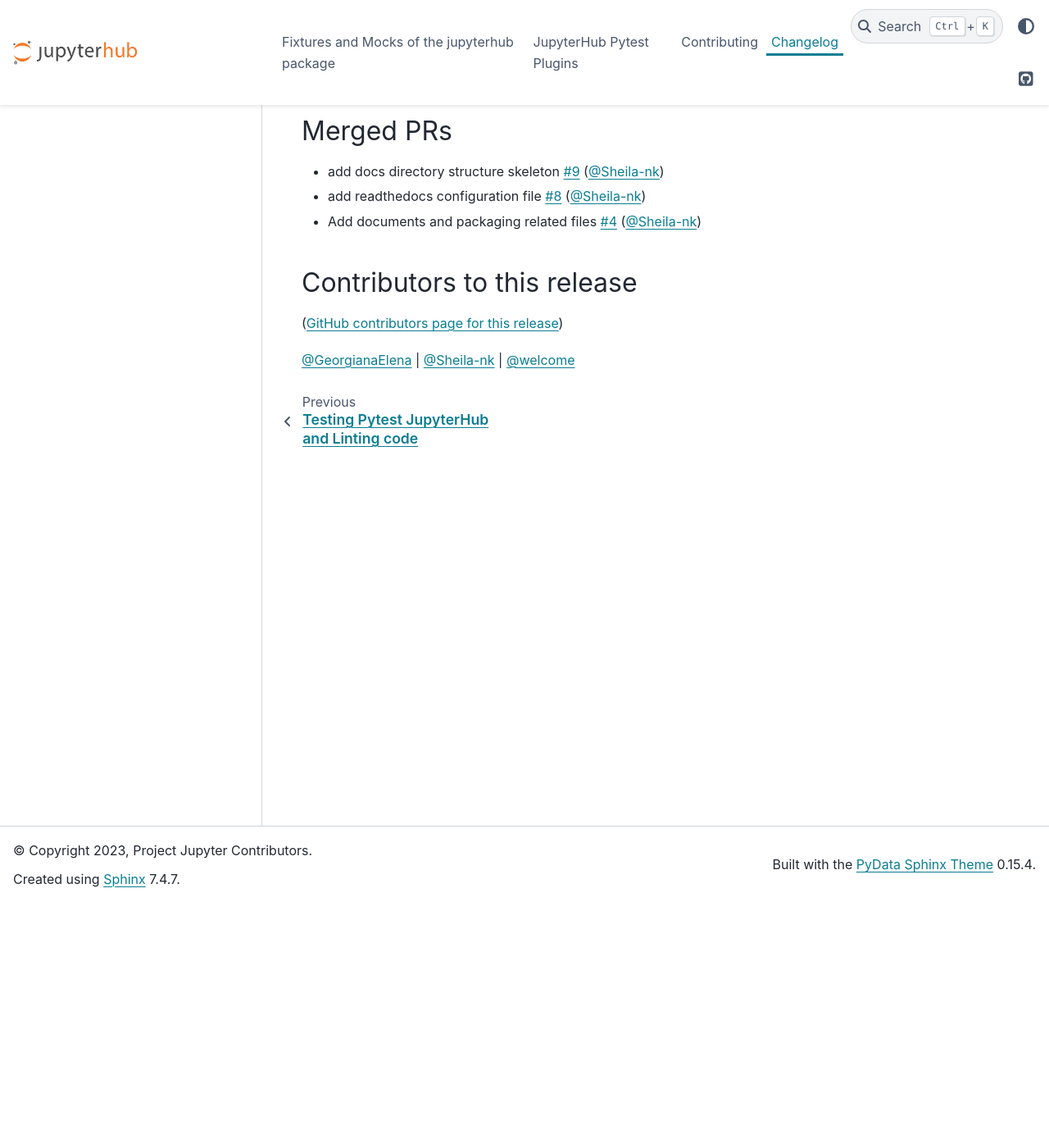
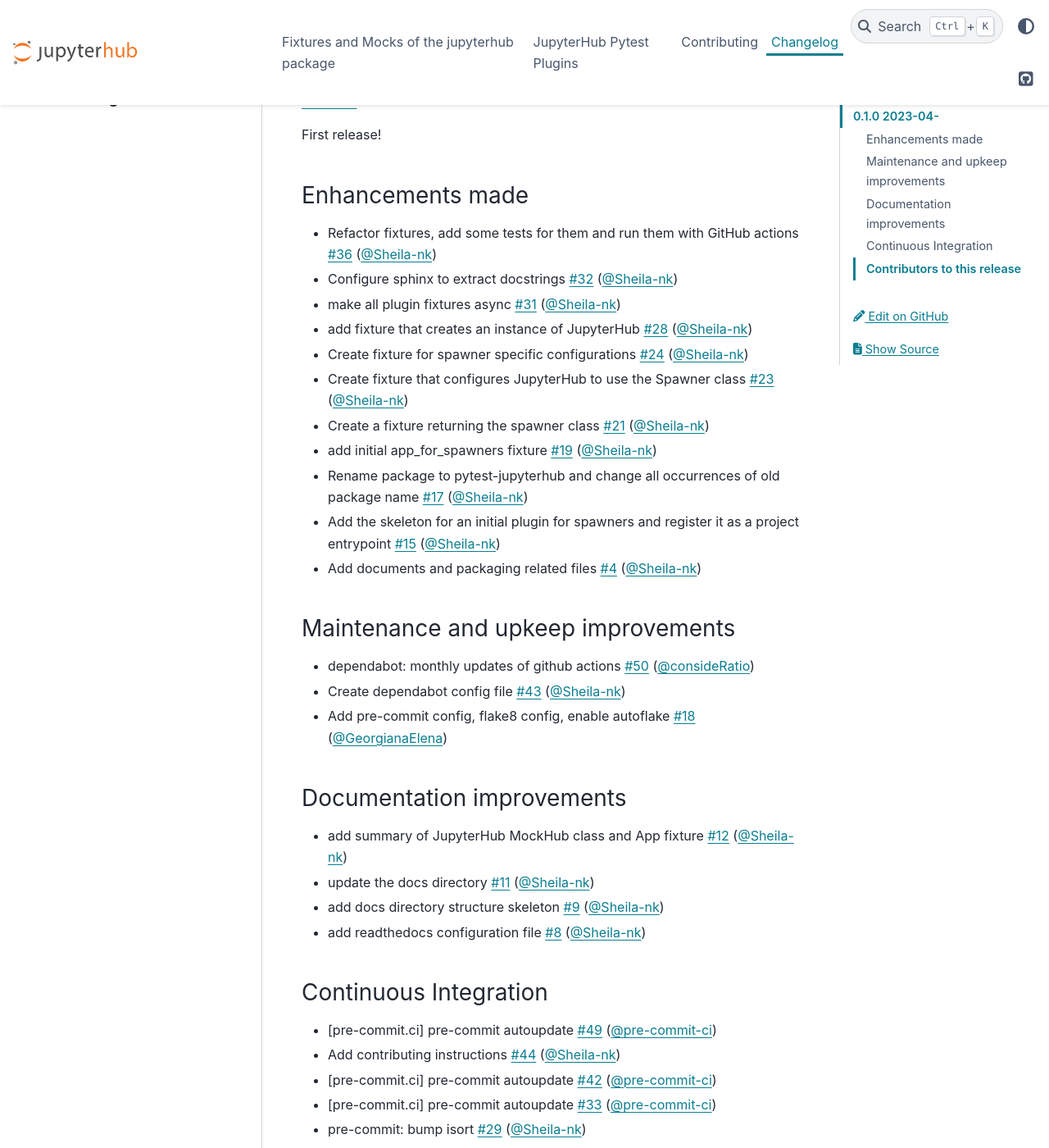
Before and after one commit to jupyterhub/pytest-jupyterhub, a Sphinx documentation site: the page built from docs/source/changelog.md, in a window 1280 px wide and 1400 px high, scrolled down 299 px. Shown: the whole window at 82% size. Built offline with Sphinx 7.4.7 and the PyData theme 0.15.4, drawn with Linux system fonts in a browser that asks for light colours; some of the changed text lies outside the part shown.

Commit message:
Add changelog for 0.1.0

```diff
--- a/docs/source/changelog.md
+++ b/docs/source/changelog.md
@@ -1,19 +1,49 @@
 # Changelog
 
 For detailed changes from the prior release, click on the version number, and
-its link will bring up a GitHub listing of changes. Use `git log` on the
-command line for details.
+its link will bring up a GitHub listing of changes. Use `git log` on the command line for details.
 
-([full changelog](https://github.com/jupyterhub/pytest-jupyterhub/compare/0a6ed6d634f8bd9ae294a367fad1757f521f18b1...3407b07596b0be6cc141a8a671fa8be2257d1c80))
+## [0.1.0](https://github.com/jupyterhub/pytest-jupyterhub/compare/60e995b618c5aec4a950523dc880a65a031769ab...5f535ddf56b3c0953bfa48c9d8d9ff45734f9417) 2023-04-
 
-## Merged PRs
+First release!
 
+### Enhancements made
+
+- Refactor fixtures, add some tests for them and run them with GitHub actions [#36](https://github.com/jupyterhub/pytest-jupyterhub/pull/36) ([@Sheila-nk](https://github.com/Sheila-nk))
+- Configure sphinx to extract docstrings [#32](https://github.com/jupyterhub/pytest-jupyterhub/pull/32) ([@Sheila-nk](https://github.com/Sheila-nk))
+- make all plugin fixtures async [#31](https://github.com/jupyterhub/pytest-jupyterhub/pull/31) ([@Sheila-nk](https://github.com/Sheila-nk))
+- add fixture that creates an instance of JupyterHub [#28](https://github.com/jupyterhub/pytest-jupyterhub/pull/28) ([@Sheila-nk](https://github.com/Sheila-nk))
+- Create fixture for spawner specific configurations [#24](https://github.com/jupyterhub/pytest-jupyterhub/pull/24) ([@Sheila-nk](https://github.com/Sheila-nk))
+- Create fixture that configures JupyterHub to use the Spawner class [#23](https://github.com/jupyterhub/pytest-jupyterhub/pull/23) ([@Sheila-nk](https://github.com/Sheila-nk))
+- Create a fixture returning the spawner class [#21](https://github.com/jupyterhub/pytest-jupyterhub/pull/21) ([@Sheila-nk](https://github.com/Sheila-nk))
+- add initial app_for_spawners fixture [#19](https://github.com/jupyterhub/pytest-jupyterhub/pull/19) ([@Sheila-nk](https://github.com/Sheila-nk))
+- Rename package to pytest-jupyterhub and change all occurrences of old package name [#17](https://github.com/jupyterhub/pytest-jupyterhub/pull/17) ([@Sheila-nk](https://github.com/Sheila-nk))
+- Add the skeleton for an initial plugin for spawners and register it as a project entrypoint [#15](https://github.com/jupyterhub/pytest-jupyterhub/pull/15) ([@Sheila-nk](https://github.com/Sheila-nk))
+- Add documents and packaging related files [#4](https://github.com/jupyterhub/pytest-jupyterhub/pull/4) ([@Sheila-nk](https://github.com/Sheila-nk))
+
+### Maintenance and upkeep improvements
+
+- dependabot: monthly updates of github actions [#50](https://github.com/jupyterhub/pytest-jupyterhub/pull/50) ([@consideRatio](https://github.com/consideRatio))
+- Create dependabot config file [#43](https://github.com/jupyterhub/pytest-jupyterhub/pull/43) ([@Sheila-nk](https://github.com/Sheila-nk))
+- Add pre-commit config, flake8 config, enable autoflake [#18](https://github.com/jupyterhub/pytest-jupyterhub/pull/18) ([@GeorgianaElena](https://github.com/GeorgianaElena))
+
+### Documentation improvements
+
+- add summary of JupyterHub MockHub class and App fixture [#12](https://github.com/jupyterhub/pytest-jupyterhub/pull/12) ([@Sheila-nk](https://github.com/Sheila-nk))
+- update the docs directory [#11](https://github.com/jupyterhub/pytest-jupyterhub/pull/11) ([@Sheila-nk](https://github.com/Sheila-nk))
 - add docs directory structure skeleton [#9](https://github.com/jupyterhub/pytest-jupyterhub/pull/9) ([@Sheila-nk](https://github.com/Sheila-nk))
 - add readthedocs configuration file [#8](https://github.com/jupyterhub/pytest-jupyterhub/pull/8) ([@Sheila-nk](https://github.com/Sheila-nk))
-- Add documents and packaging related files [#4](https://github.com/jupyterhub/pytest-jupyterhub/pull/4) ([@Sheila-nk](https://github.com/Sheila-nk))
 
-## Contributors to this release
+### Continuous Integration
 
-([GitHub contributors page for this release](https://github.com/jupyterhub/pytest-jupyterhub/graphs/contributors?from=2022-12-12&to=2022-12-20&type=c))
+- [pre-commit.ci] pre-commit autoupdate [#49](https://github.com/jupyterhub/pytest-jupyterhub/pull/49) ([@pre-commit-ci](https://github.com/pre-commit-ci))
+- Add contributing instructions [#44](https://github.com/jupyterhub/pytest-jupyterhub/pull/44) ([@Sheila-nk](https://github.com/Sheila-nk))
+- [pre-commit.ci] pre-commit autoupdate [#42](https://github.com/jupyterhub/pytest-jupyterhub/pull/42) ([@pre-commit-ci](https://github.com/pre-commit-ci))
+- [pre-commit.ci] pre-commit autoupdate [#33](https://github.com/jupyterhub/pytest-jupyterhub/pull/33) ([@pre-commit-ci](https://github.com/pre-commit-ci))
+- pre-commit: bump isort [#29](https://github.com/jupyterhub/pytest-jupyterhub/pull/29) ([@Sheila-nk](https://github.com/Sheila-nk))
 
-[@GeorgianaElena](https://github.com/search?q=repo%3Ajupyterhub%2Fpytest-jupyterhub+involves%3AGeorgianaElena+updated%3A2022-12-12..2022-12-20&type=Issues) | [@Sheila-nk](https://github.com/search?q=repo%3Ajupyterhub%2Fpytest-jupyterhub+involves%3ASheila-nk+updated%3A2022-12-12..2022-12-20&type=Issues) | [@welcome](https://github.com/search?q=repo%3Ajupyterhub%2Fpytest-jupyterhub+involves%3Awelcome+updated%3A2022-12-12..2022-12-20&type=Issues)
+### Contributors to this release
+
+([GitHub contributors page for this release](https://github.com/jupyterhub/pytest-jupyterhub/graphs/contributors?from=2022-12-12&to=2023-04-11&type=c))
+
+[@consideRatio](https://github.com/search?q=repo%3Ajupyterhub%2Fpytest-jupyterhub+involves%3AconsideRatio+updated%3A2022-12-12..2023-04-11&type=Issues) | [@GeorgianaElena](https://github.com/search?q=repo%3Ajupyterhub%2Fpytest-jupyterhub+involves%3AGeorgianaElena+updated%3A2022-12-12..2023-04-11&type=Issues) | [@minrk](https://github.com/search?q=repo%3Ajupyterhub%2Fpytest-jupyterhub+involves%3Aminrk+updated%3A2022-12-12..2023-04-11&type=Issues) | [@Sheila-nk](https://github.com/search?q=repo%3Ajupyterhub%2Fpytest-jupyterhub+involves%3ASheila-nk+updated%3A2022-12-12..2023-04-11&type=Issues)
```
